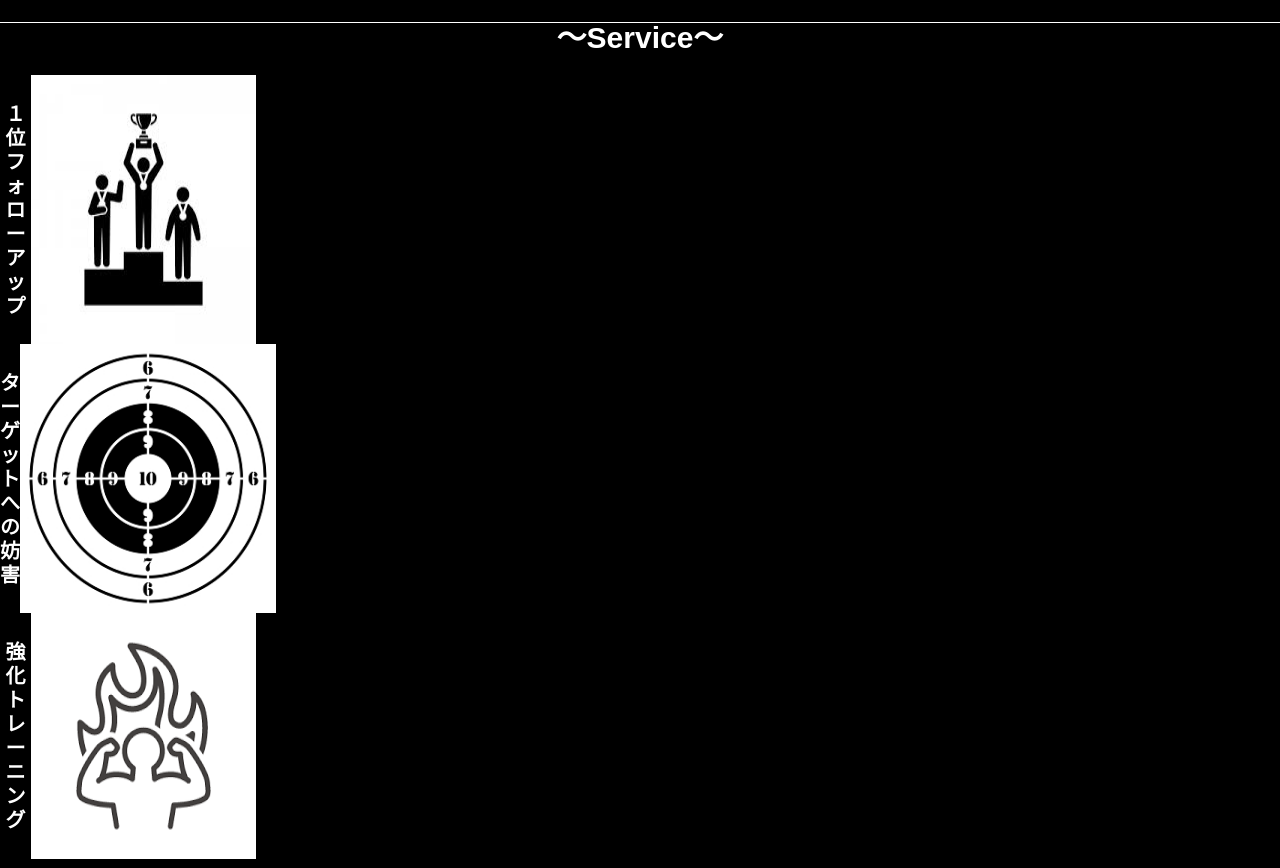
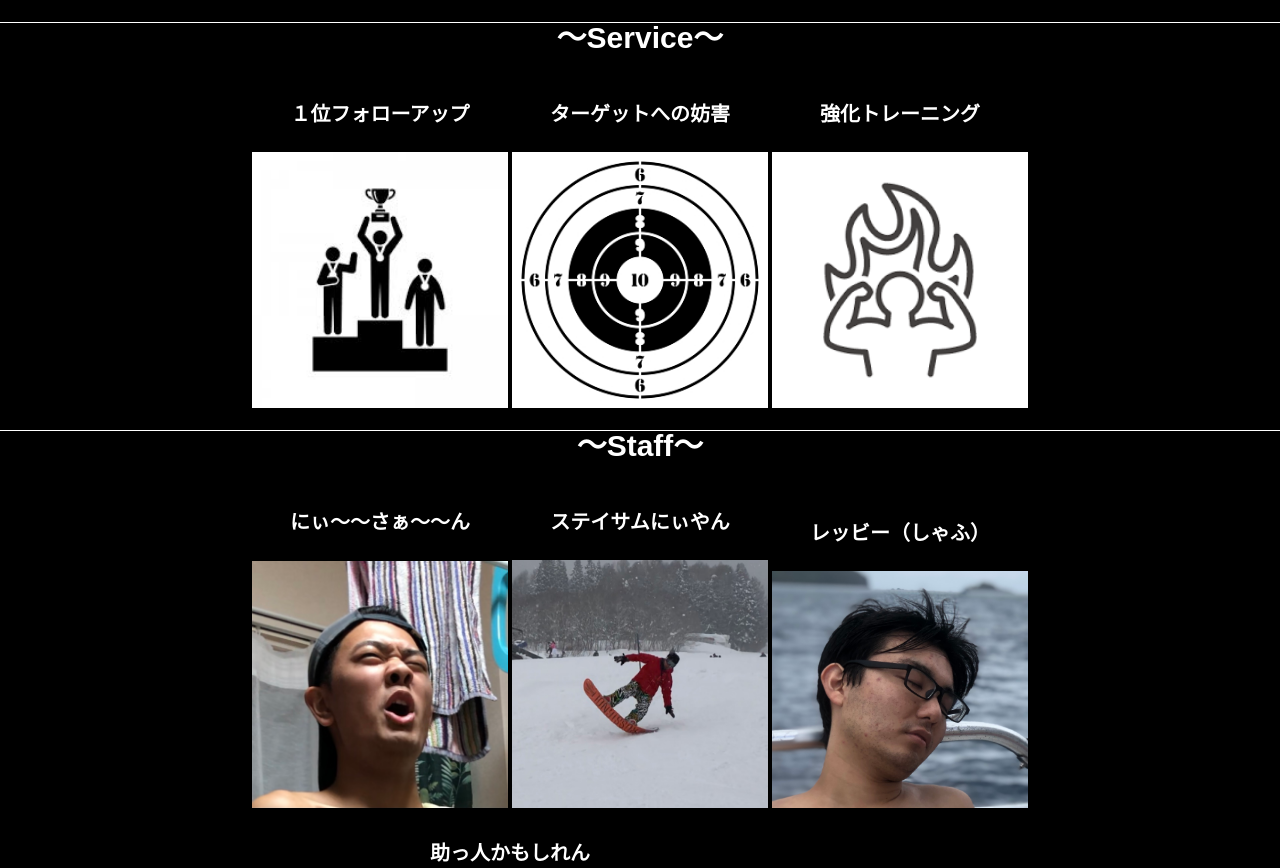
Before and after one commit to hirata423/First_Use_Github_HomePage, a plain HTML site: page index.html in a window 1280 px wide. Shown: the part 1146-2014 px from the top of the page. Drawn offline with Linux system fonts and the light colour scheme.

Commit message:
2-5commit

```diff
--- a/stylesheet.css
+++ b/stylesheet.css
@@ -122,9 +122,6 @@ html{
 }
 
 @media screen and (min-width: 1px) {
-    .text .conte{
-        text-align: center;
-        display:flex;
     /* スマホ用レイアウト 1px以上の範囲に収めるデザインはこの中に記述 */
     }
 
```
